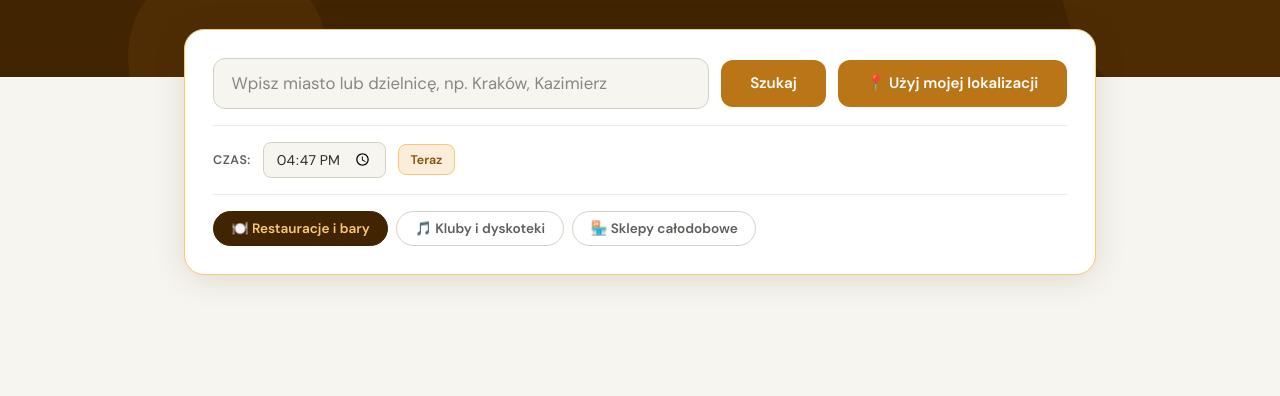
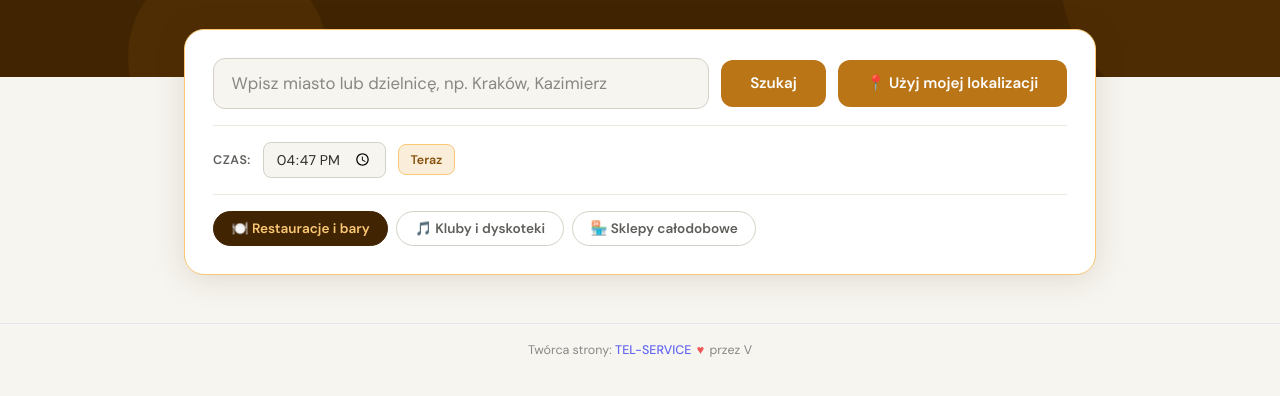
Before and after one commit to kamery601/gastrofinder, a website: page public/index.html in a window 1280 px wide. Shown: the part 106-502 px from the top of the page. Drawn offline with Linux system fonts and the light colour scheme.

Commit message:
Dodaj stopke TEL-SERVICE

```diff
--- a/public/index.html
+++ b/public/index.html
@@ -591,5 +591,5 @@ function renderList() {
 
 window.onload = resetToNow;
 </script>
-</body>
+<style>.site-footer{margin-top:48px;padding:18px 24px;text-align:center;font-size:.78rem;color:#888;border-top:1px solid #e5e7eb}.site-footer a{color:#6366f1;text-decoration:none;font-weight:500}.site-footer a:hover{opacity:.75;text-decoration:underline}.site-footer .heart{color:#e55;margin:0 2px}</style><footer class='site-footer'>Twórca strony: <a href='https://tel-service.pl/' target='_blank' rel='noopener'>TEL-SERVICE</a> <span class='heart'>♥</span> przez V</footer></body>
 </html>
```
